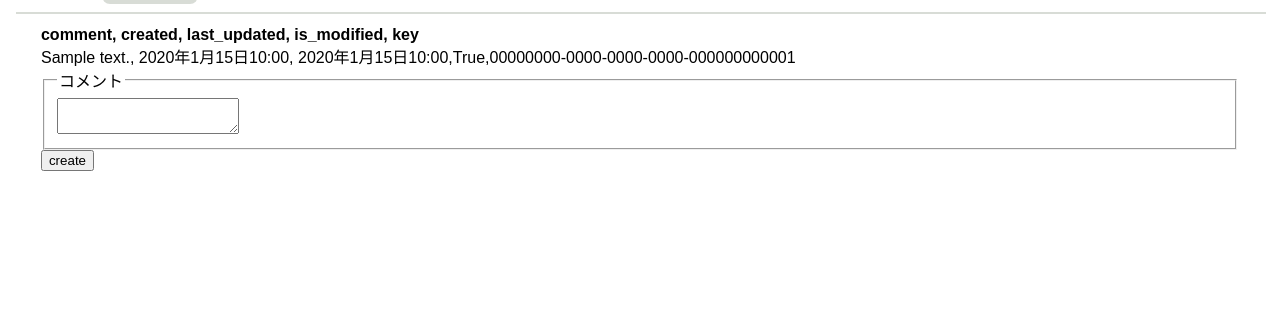
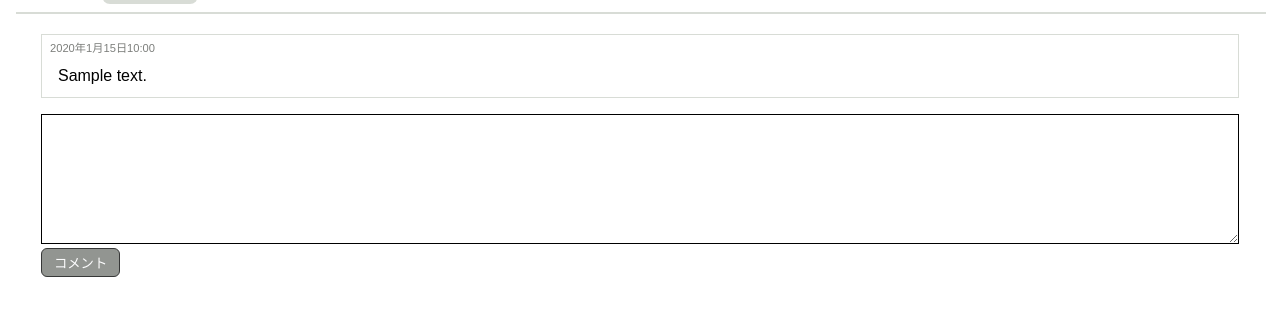
Before and after one commit to simon-i1-h/sbts, a Django app: page /ticket/00000000-0000-0000-0000-000000000001/ in a window 1280 px wide. Shown: the part 40-356 px from the top of the page. Run offline with Django 4.2, Linux system fonts and the light colour scheme; a user stored in the database is signed in; tables that the repository leaves empty hold one stand-in row (values such as "Sample post").

Commit message:
チケットのコメント欄にスタイルを適用

```diff
--- a/sbts/page/static/page/style.css
+++ b/sbts/page/static/page/style.css
@@ -12,13 +12,8 @@ strong {
     font-weight: bold;
 }
 
-:focus-visible {
-    outline-style: solid;
-}
-
-input[type="text" i]:focus-visible {
-    outline-color: black;
-    outline-offset: 0;
+textarea {
+    resize: vertical;
 }
 
 body > hr {
@@ -210,6 +205,37 @@ input[type="text" i].title {
     font-size: 1.125rem;
 }
 
+input[type="text" i].title:focus-visible,
+textarea.comment:focus-visible {
+    outline: black solid 1px;
+}
+
 .new-ticket {
     margin-left: 0.5rem;
 }
+
+.ticket-comment-box {
+    border-style: solid;
+    border-color: var(--xkcd-light-grey);
+    border-width: 1px 1px 0 1px ;
+}
+
+.ticket-comment-box:last-child {
+    border-bottom-width: 1px;
+}
+
+.ticket-comment-extra {
+    padding: 0.25rem 0.5rem 0 0.5rem;
+}
+
+.ticket-comment {
+    padding: 0.75rem 1rem;
+}
+
+textarea.comment {
+    appearance: none;
+    box-sizing: border-box;
+    width: 100%;
+    border: 1px solid black;
+    padding: 0.25rem;
+}
--- a/sbts/page/templates/page/ticket_detail.html
+++ b/sbts/page/templates/page/ticket_detail.html
@@ -2,19 +2,22 @@
 {% load static %}
 
 {% block content %}
-  <div>
-    <div><strong>comment, created, last_updated, is_modified, key</strong></div>
+  <div class="widget-group">
+    {% if comment_list %}
     {% for comment in comment_list %}
-    <div>{{ comment.comment }}, {{ comment.created }}, {{ comment.last_updated }},{{ comment.is_modified }},{{ comment.key }}</div>
+    <div id="comment-{{ comment.key }}" class="ticket-comment-box">
+      <div class="ticket-extra ticket-comment-extra">{{ comment.created }}</div>
+      <div class="ticket-comment">{{ comment.comment|linebreaksbr }}</div>
+    </div>
     {% endfor %}
+    {% else %}
+    <div>コメントはまだありません。</div>
+    {% endif %}
   </div>
 
-  <form action="{% url 'create_comment' ticket.key %}" method="post">
+  <form action="{% url 'create_comment' ticket.key %}" method="post" class="widget-group">
     {% csrf_token %}
-    <fieldset>
-      <legend>コメント</legend>
-      <textarea name="comment"></textarea>
-    </fieldset>
-    <input type="submit" value="create">
+    <div><textarea rows="8" name="comment" class="comment"></textarea></div>
+    <div><input type="submit" class="enter-button" value="コメント"></div>
   </form>
 {% endblock %}
```
